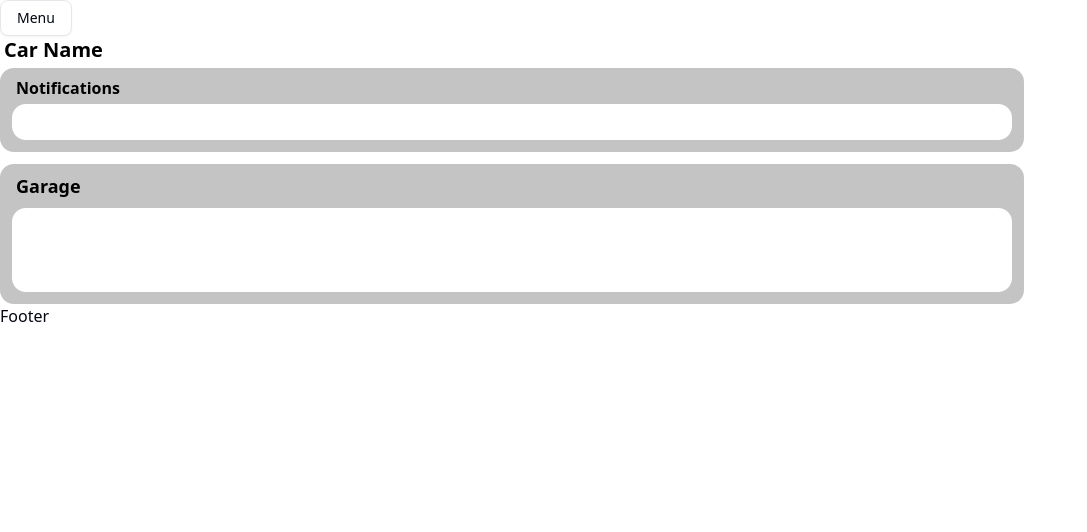
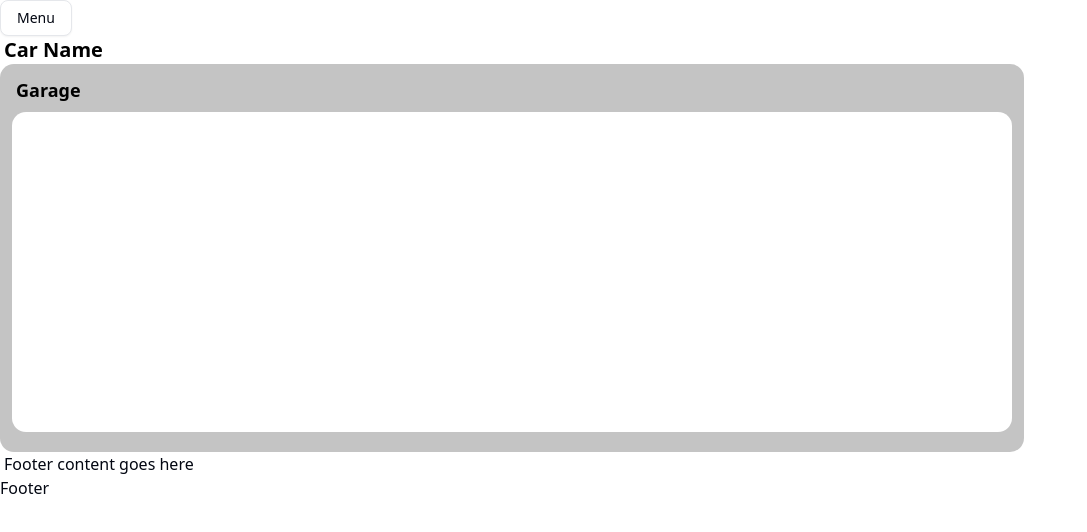
Before and after one commit to SDSU-CompE-561-Spring-2025/autocare-mechanic-finder, a Next.js app in the folder frontend/: page /carprofile in a window 1280 px wide. Shown: the top 532 px of the page, without its empty margins (0-1087 px from the left). Built offline with nearby package versions, Linux system fonts and the light colour scheme.

Commit message:
Small updates to NavBar

```diff
--- a/frontend/src/app/carprofile/page.tsx
+++ b/frontend/src/app/carprofile/page.tsx
@@ -1,22 +1,19 @@
 import React from 'react';
 
-export default function Dashboard() {
+export default function CarProfile() {
     return(
         <div>
 
                 <div className="box-border w-[80%]"><b className="ml-1 text-black text-xl">Car Name</b></div>
-                <div className="flex flex-col px-3 py-2 mt-1 mb-3 bg-[#C4C4C4] text-black rounded-xl w-[80%] h-[20%] min-h-21">
-                    <div className="px-1 pb-1 h-fit"><b>Notifications</b></div>
-                    <div className="bg-white rounded-xl p-2 mb-1 flex-1 overflow-auto">
+                <div className="flex flex-col px-3 py-3 bg-[#C4C4C4] text-black rounded-xl w-[80%] h-[70%] min-h-35">
+                    <div className="px-1 pb-2 flex justify-between items-center"><b className="text-lg">Garage</b></div>
+                    <div className="bg-white rounded-xl p-40 mb-2 flex-1 overflow-auto">
 
                     </div>
                 </div>
-                <div className="flex flex-col px-3 py-2 bg-[#C4C4C4] text-black rounded-xl w-[80%] h-[70%] min-h-35">
-                    <div className="px-1 pb-2 flex justify-between items-center"><b className="text-lg">Garage</b></div>
-                    <div className="bg-white rounded-xl p-5 mb-1 flex-1 overflow-auto">
-
-                    </div>
-                </div>
+                <footer className= "px-1">
+                    <p>Footer content goes here</p>
+                </footer>
         </div>
     )
 }
--- a/frontend/src/components/NavBar.tsx
+++ b/frontend/src/components/NavBar.tsx
@@ -61,7 +61,7 @@ const navList = [
           <Link href="">AutoShop Finder</Link>
           </DropdownMenuItem>
           <DropdownMenuItem>
-            Update Password
+          <Link href="">Update Password</Link>
           </DropdownMenuItem>
         </DropdownMenuGroup>
         <DropdownMenuSeparator />
```
